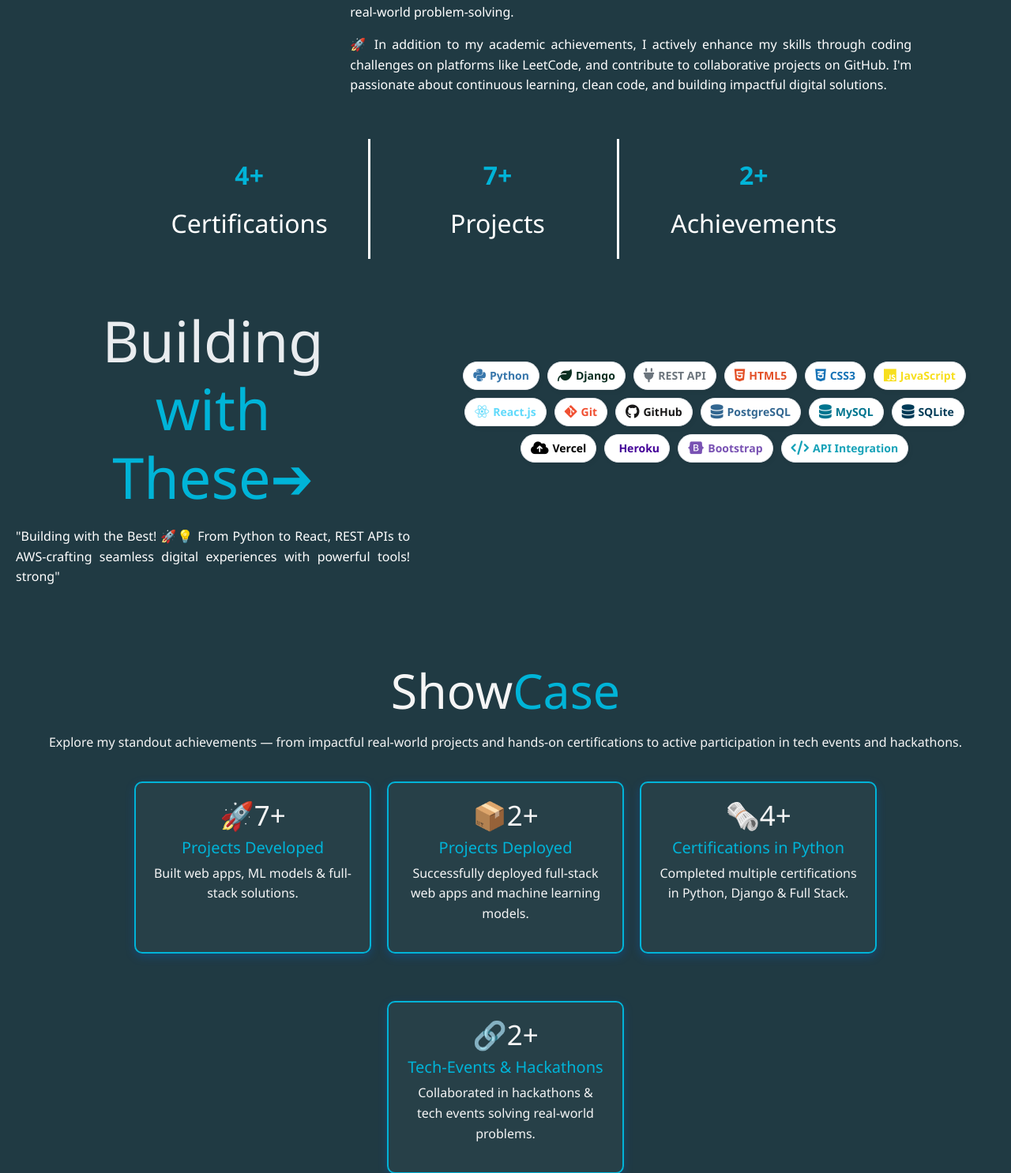
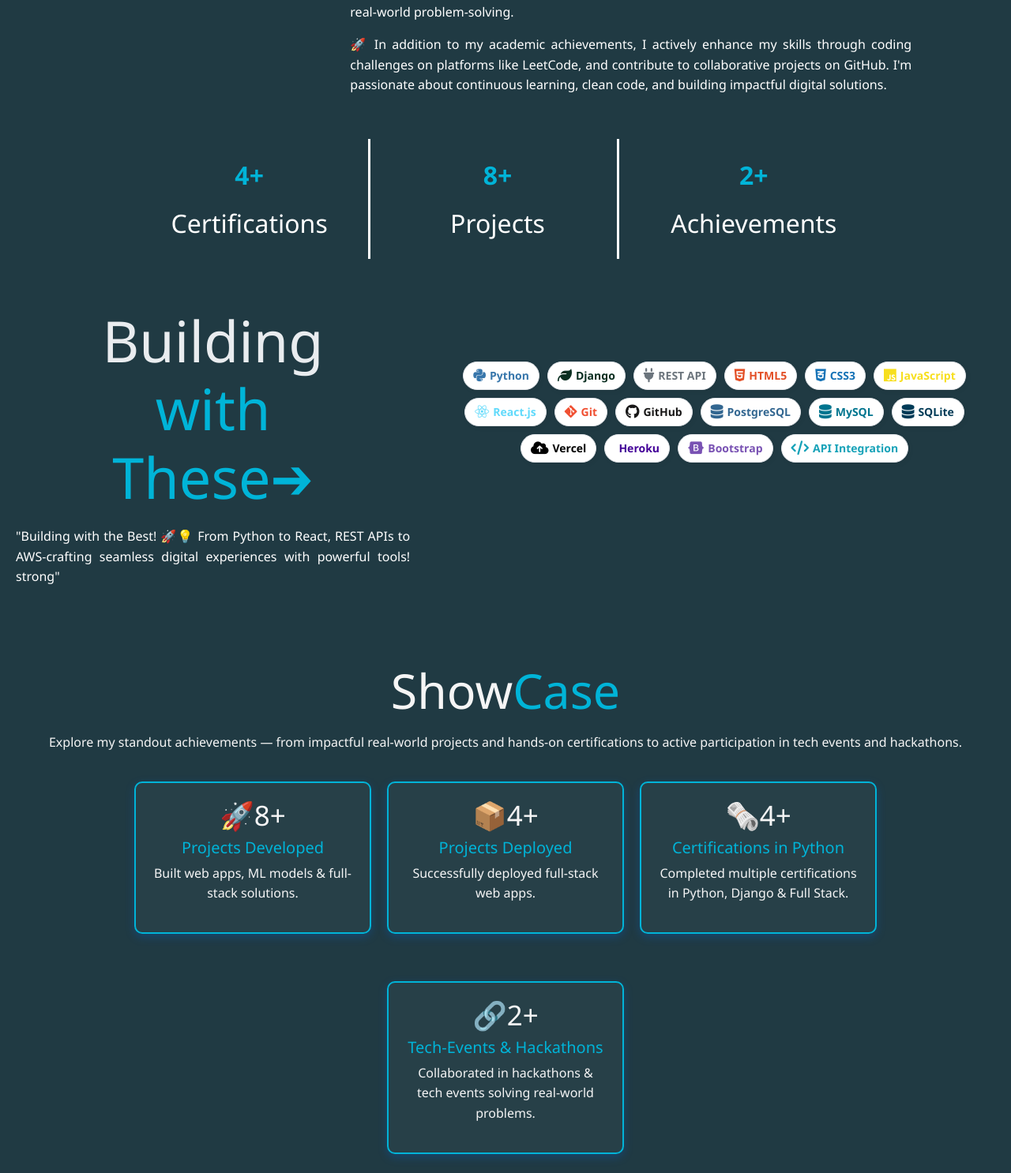
Before and after one commit to uppunutisiddhartha/portifolio-siddu, a Django app: page / in a window 1280 px wide. Shown: the part 1127-2613 px from the top of the page at 79% size. Run offline with Django 5.2, Linux system fonts and the light colour scheme; some libraries are stand-ins or nearby versions.

```diff
--- a/base/templates/index.html
+++ b/base/templates/index.html
@@ -1354,7 +1382,7 @@
     </div>
     <div class="certificate">
       <div class="num">
-        7+
+        8+
       </div>
       <div class="title">
         Projects
@@ -1411,7 +1439,7 @@
       <div class="explore">
         <div class="cer">
           <div class="expo">
-            <h4>🚀7+</h4>
+            <h4>🚀8+</h4>
             <h5>Projects Developed</h5>
           </div>
           <div class="para">
@@ -1420,11 +1448,11 @@
         </div>
         <div class="cer">
           <div class="expo">
-            <h4>📦2+</h4>
+            <h4>📦4+</h4>
             <h5>Projects Deployed</h5>
           </div>
           <div class="para">
-            <p>Successfully deployed full-stack web apps and machine learning models.</p>
+            <p>Successfully deployed full-stack web apps.</p>
           </div>
         </div>
 
@@ -1571,10 +1599,7 @@
         </div>
         <div class="project-desc">
           <h6><span>Selected Tech: </span>Python Full Stack, Django</h6>
-          <p>Implemented a system to monitor network traffic and identify malicious activities using machine
-            learning techniques. The project focuses on detecting common cyber attacks such as DDoS,
-            phishing, and intrusion attempts in real-time, ensuring network security and preventing
-            potential breaches</p>
+          <p>Built with Python Full Stack and Django, WeatherLive is designed to monitor real-time network traffic and detect malicious activities using advanced machine learning techniques. This project specifically aims to identify and mitigate cyber threats such as DDoS attacks, phishing attempts, and intrusion attempts, ensuring robust network security and preventing potential breaches.</p>
           <div class="icons">
             <a href="https://www.linkedin.com/in/siddhartha55/details/projects/" target="_blank" class="icon linkedin">
               <i class="fab fa-linkedin"></i><span>LinkedIn</span>
@@ -1597,10 +1622,7 @@
         </div>
         <div class="project-desc">
           <h6><span>Selected Tech: </span>Python Full Stack, Django</h6>
-          <p>Implemented a system to monitor network traffic and identify malicious activities using machine
-            learning techniques. The project focuses on detecting common cyber attacks such as DDoS,
-            phishing, and intrusion attempts in real-time, ensuring network security and preventing
-            potential breaches</p>
+          <p>Developed with Python Full Stack and Django, the Expense Trackor app enables users to track and manage their personal finances. It provides features to record daily expenses, categorize spending, and generate insightful reports. The system helps users monitor their financial health, set budget goals, and visualize spending patterns, promoting better financial decision-making.</p>
 
           <div class="icons">
             <a href="https://www.linkedin.com/in/siddhartha55/details/projects/" target="_blank" class="icon linkedin">
@@ -1622,10 +1644,7 @@
         </div>
         <div class="project-desc">
           <h6><span>Selected Tech: </span>Python Full Stack, Django</h6>
-          <p>Implemented a system to monitor network traffic and identify malicious activities using machine
-            learning techniques. The project focuses on detecting common cyber attacks such as DDoS,
-            phishing, and intrusion attempts in real-time, ensuring network security and preventing
-            potential breaches</p>
+          <p>Built using Python Full Stack and Django, the Currency Converter application allows users to easily convert between different currencies in real-time. The app fetches the latest exchange rates from reliable APIs and provides accurate conversions based on user-selected currencies. It also features a user-friendly interface, making it simple for individuals and businesses to perform currency exchange calculations.</p>
           <div class="icons">
             <a href="https://www.linkedin.com/in/siddhartha55/details/projects/" target="_blank" class="icon linkedin">
               <i class="fab fa-linkedin"></i><span>LinkedIn</span>
```
Also changed, not shown: other parts of base/templates/index.html (+34 -6 lines), README.md.
